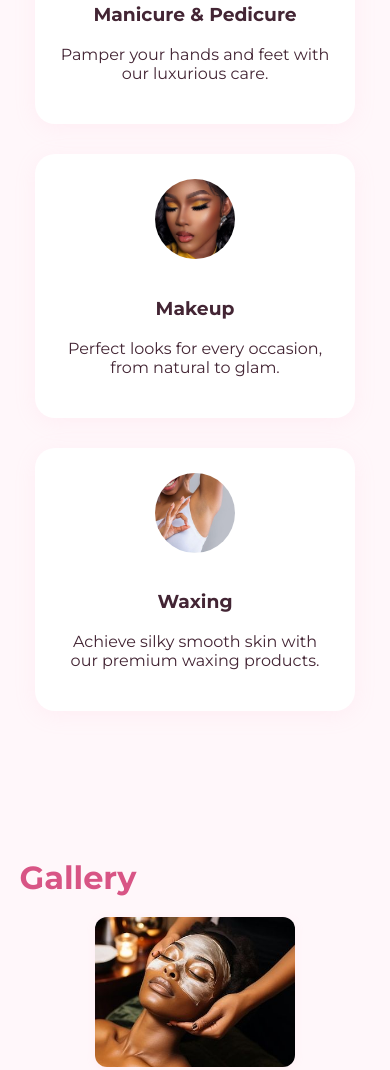
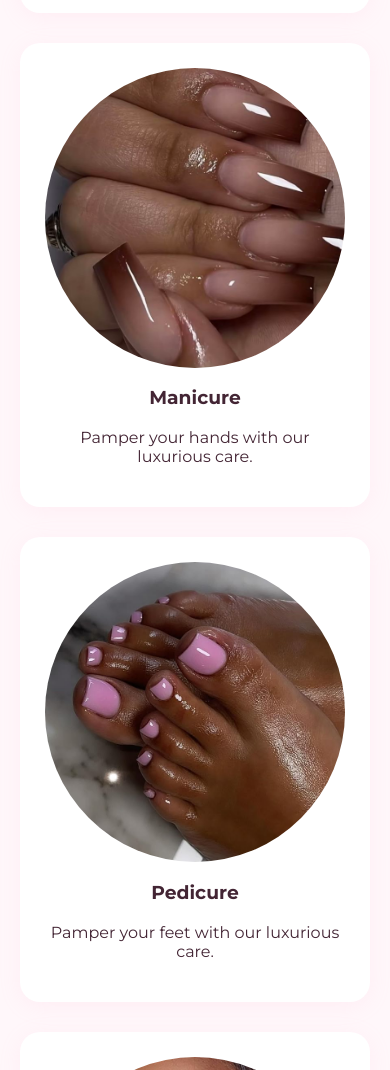
Before and after one commit to paulathejennifer/BeautyPoint, a plain HTML site: page index.html in a window 390 px wide. Shown: the part 1401-2471 px from the top of the page. Drawn offline with Linux system fonts and the light colour scheme.

Commit message:
Increased image sizing and added borde box for mobile responsiveness

```diff
--- a/index.html
+++ b/index.html
@@ -44,8 +44,13 @@
         </div>
         <div class="service">
           <img src="images/manii.jpg" alt="Manicure"/>
-          <h3>Manicure & Pedicure</h3>
-          <p>Pamper your hands and feet with our luxurious care.</p>
+          <h3>Manicure</h3>
+          <p>Pamper your hands with our luxurious care.</p>
+        </div>
+          <div class="service">
+          <img src="images/pedi.jpg" alt="Manicure"/>
+          <h3>Pedicure</h3>
+          <p>Pamper your feet with our luxurious care.</p>
         </div>
         <div class="service">
           <img src="images/makeup.jpg" alt="Makeup"/>
--- a/style.css
+++ b/style.css
@@ -1,41 +1,58 @@
+*,
+*::before,
+*::after {
+  box-sizing: border-box;
+}
+
 body {
   font-family: 'Montserrat', sans-serif;
   margin: 0; padding: 0;
   background: #fff7fa;
   color: #432534;
+  overflow-x: hidden;
 }
+
 header {
   background: linear-gradient(to right,#d85585  0%, #cdb4db 100%);
   color: #fff;
   padding-bottom: 40px;
 }
+
 nav {
   display: flex; justify-content: space-between; align-items: center;
   padding: 20px 10vw 0 10vw;
 }
+
 .logo {
   font-size: 2em; font-weight: 700; letter-spacing: 2px;
 }
+
 nav ul {
   display: flex; list-style: none; gap: 30px;
   margin: 0; padding: 0;
 }
+
 nav a {
   color: #fff; text-decoration: none; font-weight: 500;
   transition: color 0.2s;
 }
+
 nav a:hover {
   color: #ffe5ec;
 }
+
 .hero {
   text-align: center; margin-top: 40px;
 }
+
 .hero h1 {
   font-size: 2.7em; margin: 0 0 10px 0;
 }
+
 .hero p {
   font-size: 1.3em; margin: 0 0 30px 0;
 }
+
 .btn {
   display: inline-block;
   background: #d85585;
@@ -47,6 +64,7 @@ nav a:hover {
   font-weight: bold;
   transition: background 0.2s;
 }
+
 .btn:hover {
   background: #b5838d;
 }
@@ -54,14 +72,20 @@ nav a:hover {
 section {
   padding: 60px 0;
 }
+
 .container {
-  width: 90vw; max-width: 1100px;
+  width: 100%;
+  max-width: 1100px;
   margin: 0 auto;
+  padding: 0 10px;
+  box-sizing: border-box;
 }
+
 h2 {
   font-size: 2em; margin-bottom: 20px;
   color: #d85585;
 }
+
 .about p {
   font-size: 1.2em;
 }
@@ -69,30 +93,39 @@ h2 {
 .services .service-list {
   display: flex; gap: 30px; flex-wrap: wrap; justify-content: center;
 }
+
 .services .service {
   background: #fff; padding: 25px; border-radius: 20px;
   box-shadow: 0 4px 22px rgba(255, 175, 204, 0.12);
   width: 270px; text-align: center;
   transition: transform 0.2s;
 }
+
 .services .service:hover {
   transform: translateY(-8px) scale(1.04);
   box-shadow: 0 6px 30px rgba(186,131,141,0.18);
 }
+
 .services .service img {
   width: 80px; height: 80px;
   object-fit: cover; border-radius: 50%; margin-bottom: 15px;
+  max-width: 100%;
+  display: block;
 }
 
 .gallery-list {
   display: flex; gap: 20px; flex-wrap: wrap; justify-content: center;
 }
+
 .gallery-list img {
   width: 200px; height: 150px; object-fit: cover;
   border-radius: 12px;
   box-shadow: 0 2px 10px rgba(255, 175, 204, 0.12);
   transition: transform 0.2s;
+  max-width: 100%;
+  display: block;
 }
+
 .gallery-list img:hover {
   transform: scale(1.05);
   box-shadow: 0 6px 24px rgba(186,131,141,0.18);
@@ -104,6 +137,7 @@ h2 {
   margin-top: 40px;
   text-align: center;
 }
+
 .contact .btn {
   margin-top: 15px;
 }
@@ -113,11 +147,31 @@ footer {
   letter-spacing: 1px;
   margin-top: 40px;
 }
+
 @media (max-width: 850px) {
   .services .service-list, .gallery-list {
     flex-direction: column; align-items: center;
   }
   nav {
     flex-direction: column; gap: 15px;
+    padding: 20px 0 0 0;
+  }
+  .services .service img,
+  .gallery-list img {
+    width: 100%;
+    max-width: 350px;
+    height: 300px;
+    margin-bottom: 15px;
+  }
+  .services .service {
+    width: 100%;
+    max-width: 350px;
+  }
+  .gallery-list img {
+    width: 100%;
+    max-width: 350px;
+  }
+  footer p{
+    font-size: 0.9rem;
   }
 }
```
